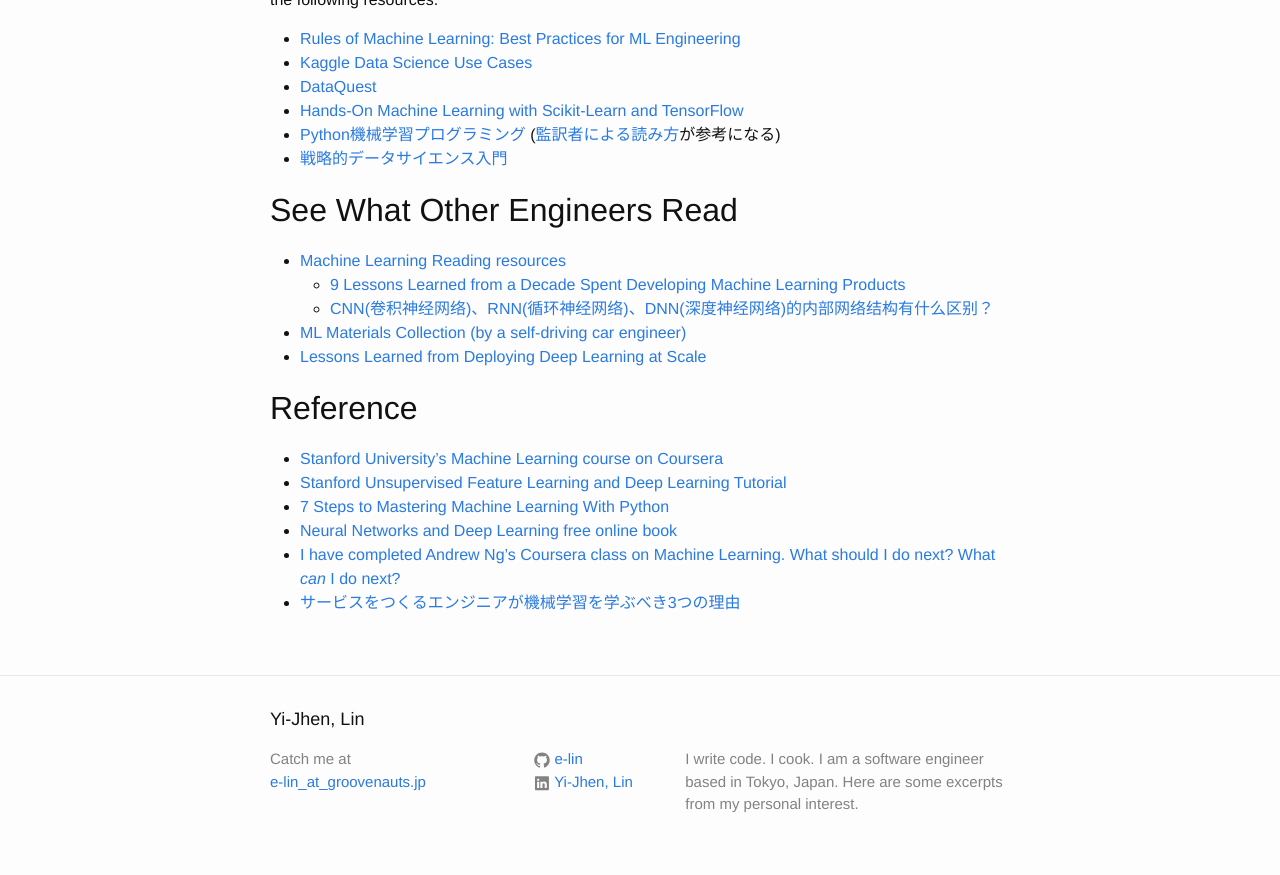
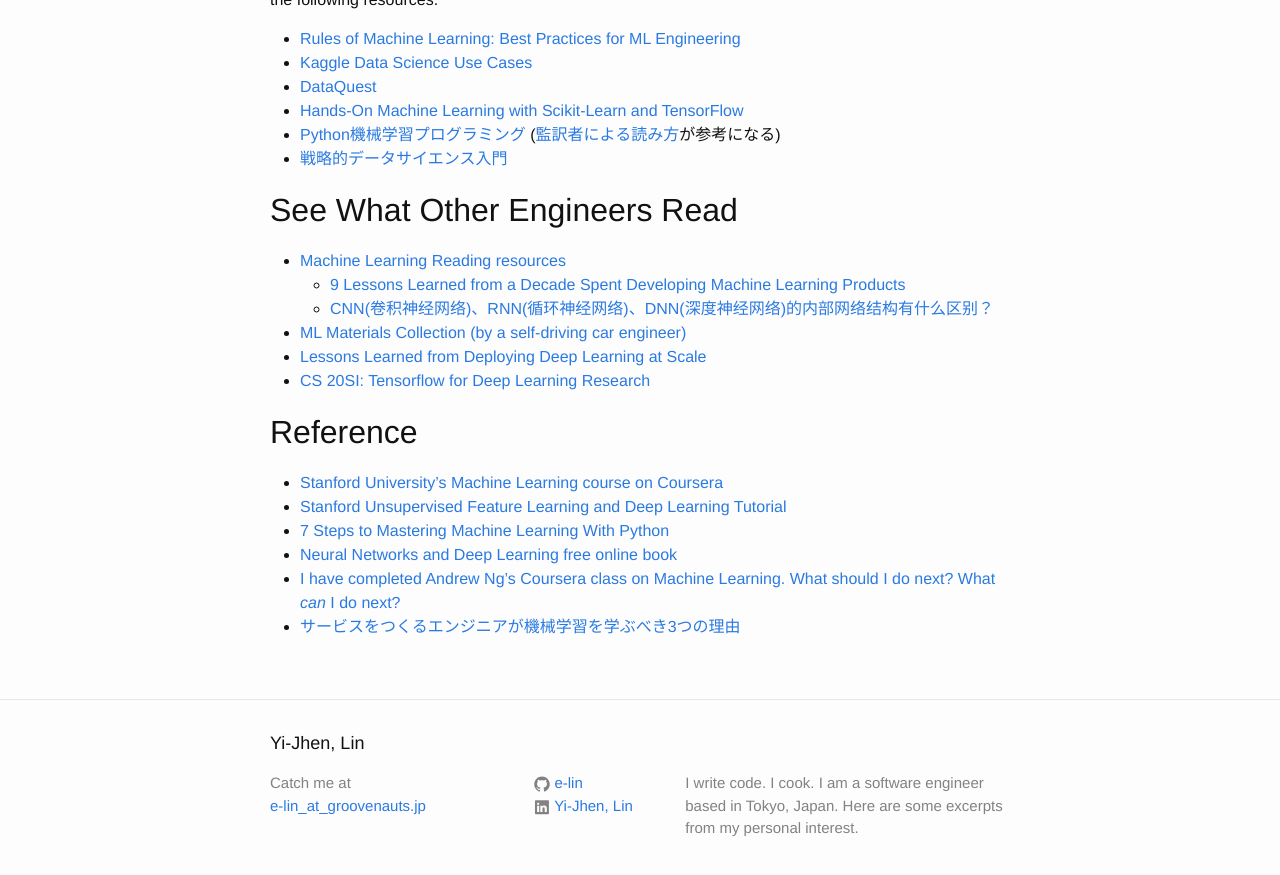
Before and after one commit to e-lin/wiki, a Jekyll site: the page built from _posts/2016-02-29-Machine-Learning-Course-on-Coursera.md, in a window 1280 px wide and 900 px high, scrolled down 1880 px. Shown: the top 875 px of the window. Built offline with Jekyll 4.4.1, drawn with Linux system fonts in a browser that asks for light colours.

Commit message:
update post

```diff
--- a/_posts/2016-02-29-Machine-Learning-Course-on-Coursera.md
+++ b/_posts/2016-02-29-Machine-Learning-Course-on-Coursera.md
@@ -94,6 +94,7 @@
     - [CNN(卷积神经网络)、RNN(循环神经网络)、DNN(深度神经网络)的内部网络结构有什么区别？][R22]
 - [ML Materials Collection (by a self-driving car engineer)][R23]
 - [Lessons Learned from Deploying Deep Learning at Scale][R24]
+- [CS 20SI: Tensorflow for Deep Learning Research][R25]
 
 
 Reference
```
Also changed, not shown: other parts of _posts/2016-02-29-Machine-Learning-Course-on-Coursera.md (+1 -0 lines).
